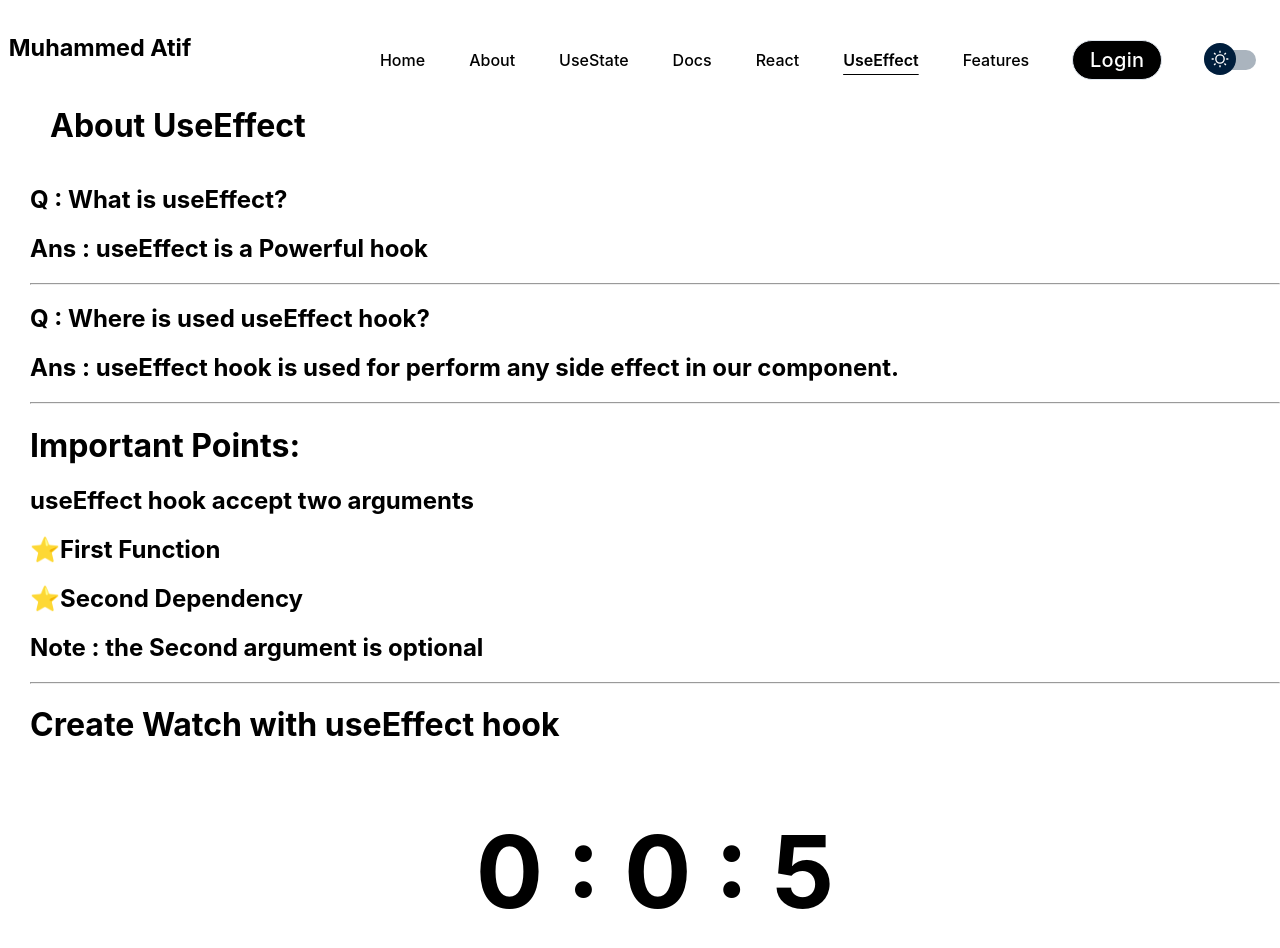
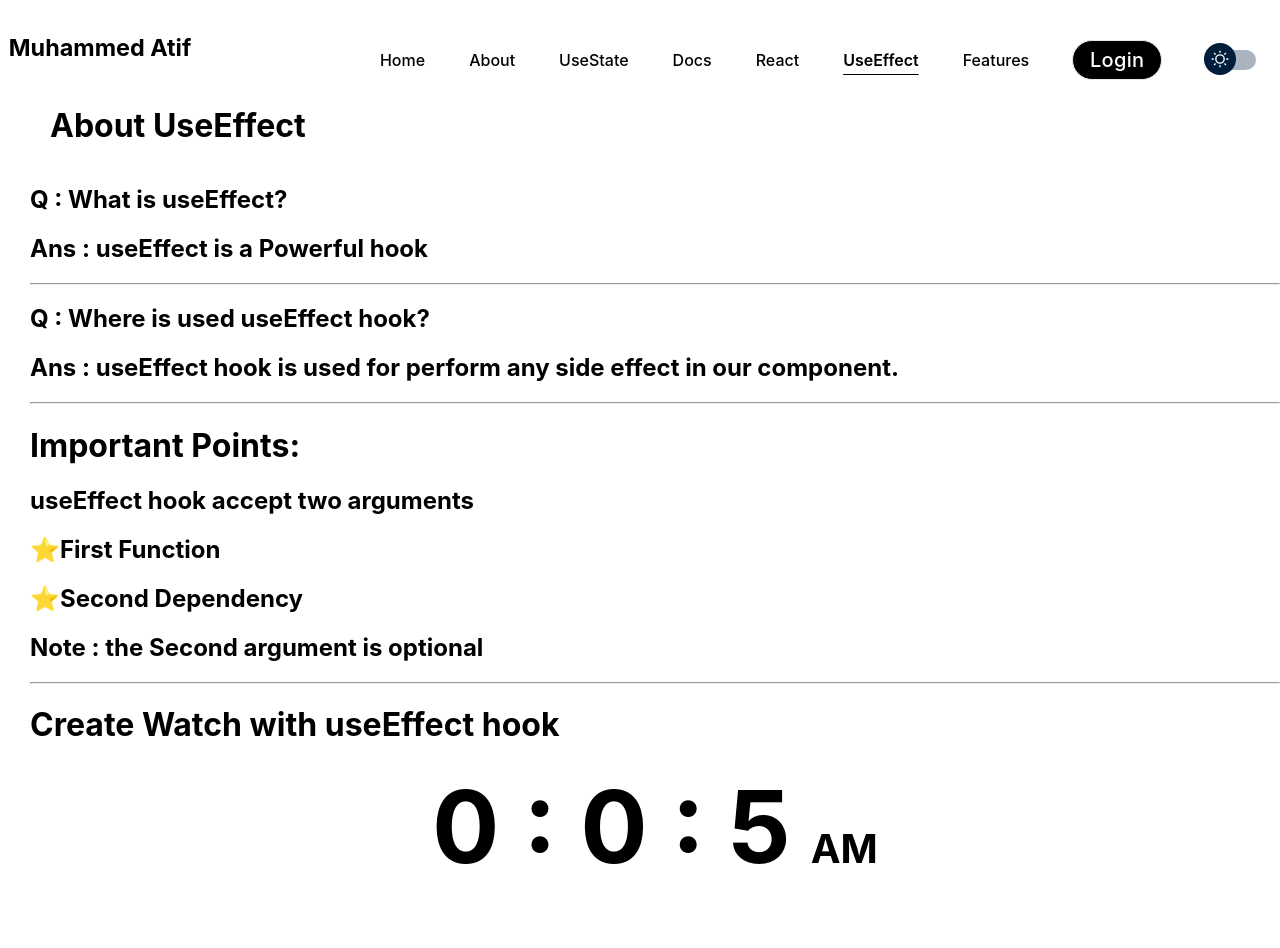
Before and after one commit to M-Atif63/React-Hooks, a React (Create React App) app: page /AboutUseEffect in a window 1280 px wide. Shown: the top 948 px of the page. After the commit the page ends 887 px from the top, so only its background shows below. Built offline with nearby package versions, Linux system fonts and the light colour scheme.

Commit message:
feat: Enhance AboutUseEffect component with additional time tracking and formatting

```diff
--- a/src/Components/Pages/AboutUseEffect.jsx
+++ b/src/Components/Pages/AboutUseEffect.jsx
@@ -3,15 +3,16 @@ import { ProjectTheme } from './ChangTheme'
 
 
 function AboutUseEffect() {
-    const {theme} = useContext(ProjectTheme)
-    const [hours,setHours] = useState(0)
-    const [minutes,setMinutes] = useState(0)
-    const [seconds,setSeconds] = useState(0)
+    const { theme } = useContext(ProjectTheme)
+    const [hours, setHours] = useState(0)
+    const [minutes, setMinutes] = useState(0)
+    const [seconds, setSeconds] = useState(0)
+    const [dayOrNight, setDayOrNight] = useState("AM")
 
-    useEffect(()=>{
-setTimeout(()=>{
+    useEffect(() => {
+        setTimeout(() => {
             setSeconds(seconds + 1)
-},1000)
+        }, 1000)
         if (seconds == 60) {
             setSeconds(0)
             setMinutes(minutes + 1)
@@ -20,10 +21,16 @@ else if (minutes == 60) {
             setMinutes(0)
             setHours(hours + 1)
         }
+        else if (hours == 24) {
+            setHours(0)
+        }
+        else if (dayOrNight <= 13) {
+            setDayOrNight("PM")
+        }
     })
     return (
         <div>
-            <div style={{ paddingLeft:'30px',background: theme === 'light' ? 'white' : '#222', color: theme === 'light' ? 'black' : 'white', height: '100%' }}>
+            <div style={{ paddingLeft: '30px', background: theme === 'light' ? 'white' : '#222', color: theme === 'light' ? 'black' : 'white', height: '100%' }}>
                 <div>
                     <h1 style={{ padding: '20px', margin: '0px' }}>About UseEffect</h1>
                     <h2>Q : What is useEffect?</h2>
@@ -39,11 +46,20 @@ else if (minutes == 60) {
                 </div>
                 <div>
                     <h1>Create Watch with useEffect hook</h1>
-                    <div style={{width:'100%',
-                    textAlign:'center',
-                    fontSize:'50px'
+                    <div style={{
+                        width: '100%',
+                        textAlign: 'center',
+                        fontSize: '50px'
                     }}>
-                    <h1>{hours} : {minutes} : {seconds}</h1><span></span>
+                        <h1 style={{
+                            margin: '0px',
+
+                        }}>{hours} : {minutes} : {seconds}<span style={{
+                            paddingLeft: '20px',
+                            fontSize: "40px"
+                        }}>
+                                {dayOrNight}</span>
+                        </h1>
                     </div>
                 </div>
             </div>
```
Lines whose indentation alone changed are shown as unchanged.
